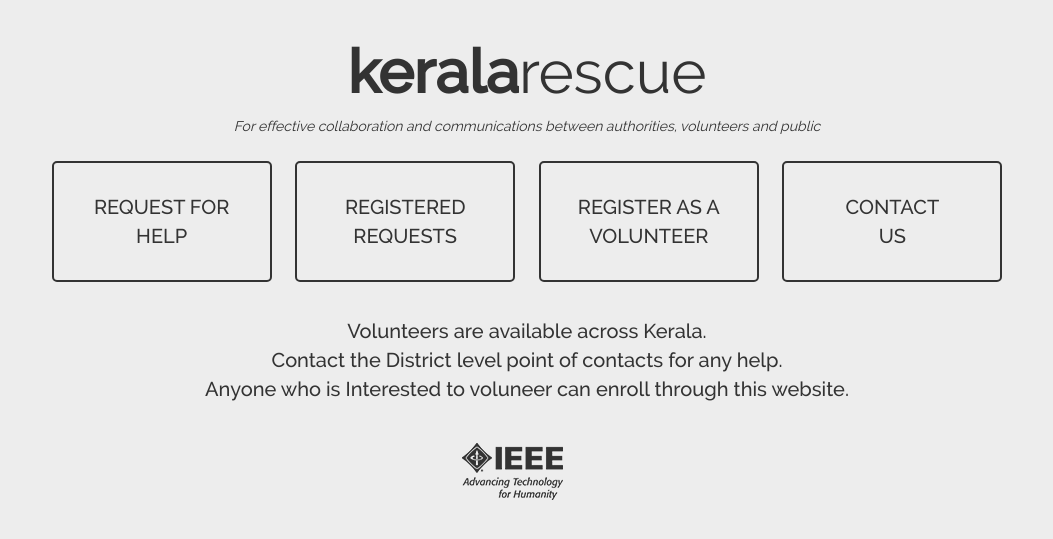
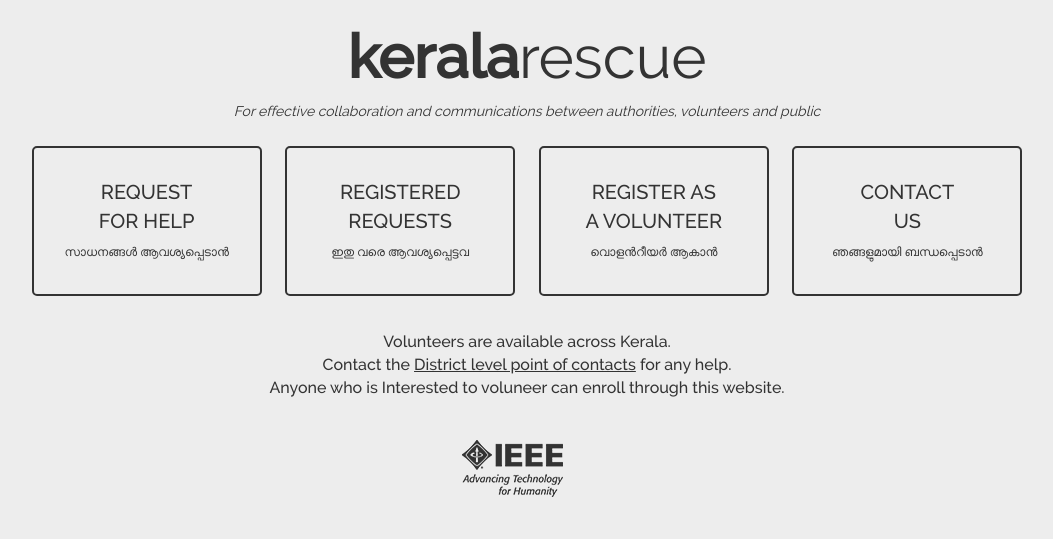
Before and after one commit to biswaz/rescuekerala, a Django app: page / in a window 1280 px wide. Shown: the part 66-605 px from the top of the page, without its empty margins (128-1181 px from the left). Run offline with Django 3.2, Linux system fonts and the light colour scheme; some libraries are stand-ins or nearby versions.

Commit message:
Malayalam text added

```diff
--- a/static/css/style.css
+++ b/static/css/style.css
@@ -4,6 +4,7 @@ body{
 }
 .navbar{
     padding: 15px 30px;
+    margin-bottom: 5px;
 }
 .brand-logo,.brand-logo:hover{
     font-size: 24px;
@@ -29,7 +30,7 @@ h1.main-logo{
     font-weight: 600;
 }
 a.home-button{
-    display: inline-block;
+    display: inline-table;
     padding: 30px 15px;
     margin: 5px 10px;
     border:2px solid #333333;
@@ -38,7 +39,7 @@ a.home-button{
     -moz-border-radius: 5px;
     -webkit-border-radius: 5px;
     text-decoration: none;
-    width: 220px;
+    width: 230px;
     max-width: 90%;
 }
 a.home-button:hover{
@@ -54,9 +55,10 @@ a.home-button:hover{
         font-size: 2rem;
         font-weight: 500;
         text-transform: uppercase;
+        display:inline-block;
     }
 p.home-info{
-    font-size: 2rem;
+    font-size: 1.6rem;
     font-weight: 500;
     max-width: 800px;
     margin:30px auto 0;
@@ -68,6 +70,9 @@ form{
 }
 footer{
     margin: 30px 0;
+}
+.ml.small{
+    font-size: 0.6em;
 }
 @media screen and (max-width: 640px) {
     .brand-logo,.brand-logo:hover{
@@ -90,7 +95,6 @@ footer{
     a.home-button .text{
         font-size: 2rem;
     }
-
 }
 
 table {
--- a/templates/home.html
+++ b/templates/home.html
@@ -6,27 +6,39 @@
 <div class="container text-center">
     <h1 class="main-logo">kerala<span style="font-weight: normal;">rescue</span></h1>
     <p style="font-style:italic;margin-bottom:20px;">
-        For effective collaboration and communications between authorities, volunteers and public
+        For effective collaboration and communications between authorities, volunteers and public <br/>
     </p>
-    <a href="/request" class="home-button" role="button">
+    <a href="/request" class="home-button card" role="button">
         {% bootstrap_icon "grain" %}
-        <span class="text">Request for help</span>
+        <span class="text">
+            Request<br/>for help<br/>
+            <span class="ml small">സാധനങ്ങള്‍ ആവശ്യപ്പെടാന്‍</span>
+        </span>
     </a>
-    <a href="/requests" class="home-button" role="button">
+    <a href="/requests" class="home-button card" role="button">
         {% bootstrap_icon "list" %}
-        <span class="text">Registered Requests</span>
+        <span class="text">
+            Registered Requests<br/>
+            <span class="ml small">ഇതു വരെ ആവശ്യപ്പെട്ടവ</span>
+        </span>
     </a>
-    <a href="/volunteer" class="home-button" role="button">
+    <a href="/volunteer" class="home-button card" role="button">
         {% bootstrap_icon "user" %}
-        <span class="text">Register as a volunteer</span>
+        <span class="text">
+            Register as<br/>a volunteer
+            <span class="ml small">വൊളന്‍റീയര്‍ ആകാന്‍</span>
+        </span>
     </a>
-    <a href="/volunteers" class="home-button" role="button">
+    <a href="/volunteers" class="home-button card" role="button">
         {% bootstrap_icon "phone" %}
-        <span class="text">Contact <br>us</span>
+        <span class="text">
+            Contact <br>us<br/>
+            <span class="ml small">ഞങ്ങളുമായി ബന്ധപ്പെടാന്‍</span>
+        </span>
     </a>
     <p class="home-info">
         Volunteers are available across Kerala.<br/>
-        Contact the District level point of contacts for any help.<br/>
+        Contact the <u>District level point of contacts</u> for any help.<br/>
         Anyone who is Interested to voluneer can enroll through this website.
     </p>
 </div>
```
